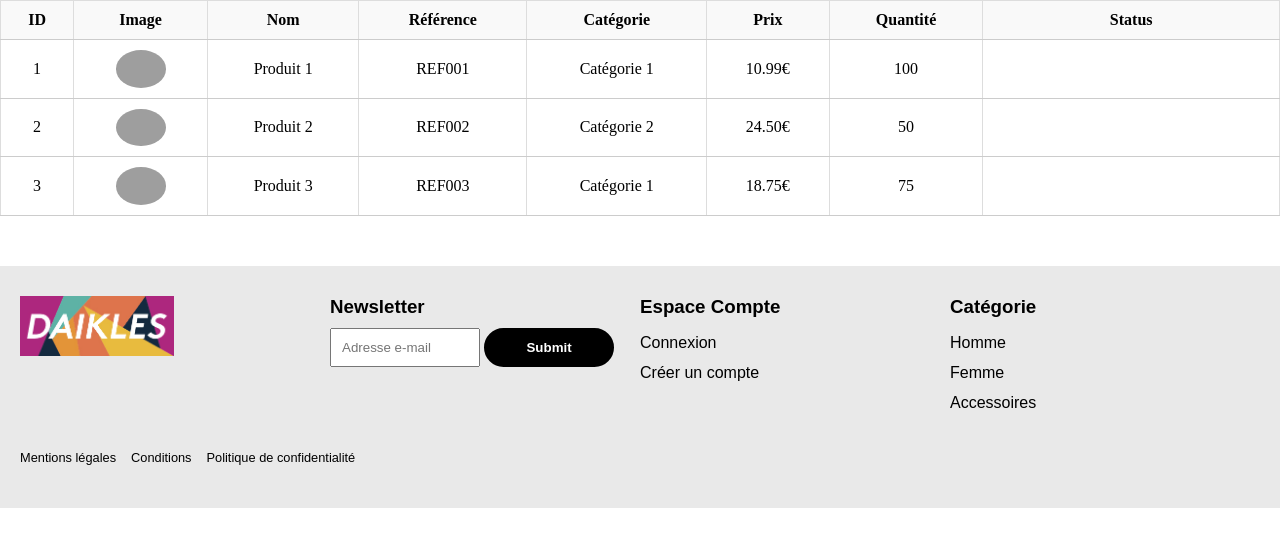
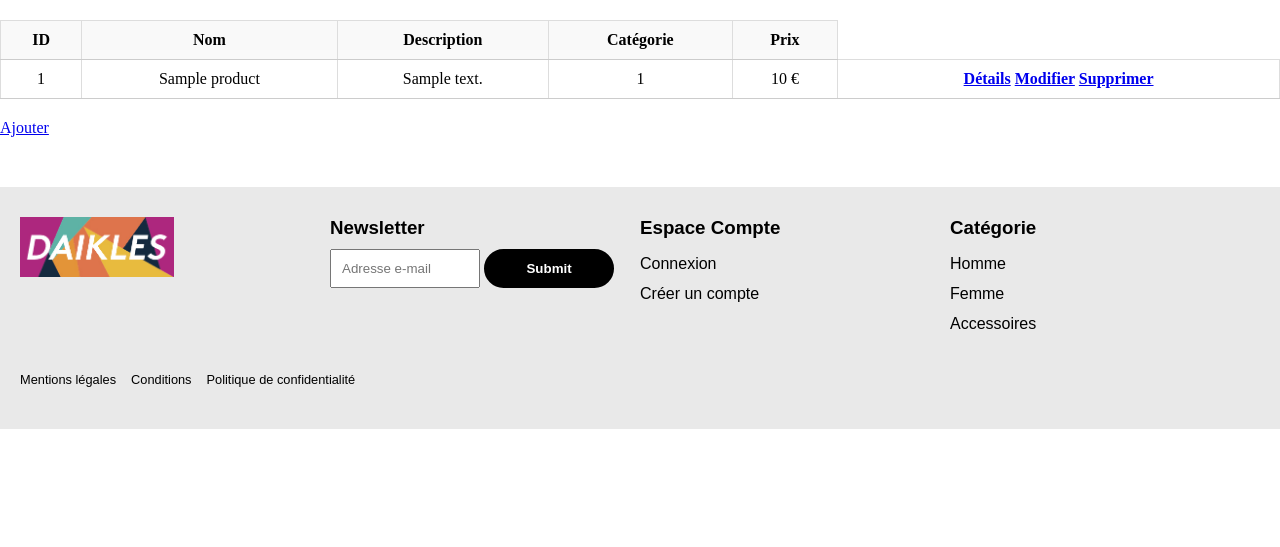
Before and after one commit to damdpz/projet-philiance, a PHP site: page /administration.php in a window 1280 px wide. Shown: the part 86-633 px from the top of the page. Run offline with PHP 8.4, Linux system fonts and the light colour scheme; tables that the repository leaves empty or names only in its code hold one stand-in row (values such as "Sample post"); grey boxes are pictures that could not be loaded.

Commit message:
creation administration(CRUD)

```diff
--- a/administration.php
+++ b/administration.php
@@ -10,6 +10,17 @@ require_once("inc/head.inc.php");
 require_once("inc/nav.inc.php");
 require_once("inc/category.inc.php");
 
+$pdo = get_connection();
+// On écrit notre requête
+$sql = "SELECT * FROM product";
+// On prépare la requête
+$query = $pdo->prepare($sql);
+// On exécute la requête
+$query->execute();
+// On stocke le résultat dans un tableau associatif
+$result = $query->fetchAll(PDO::FETCH_ASSOC);
+
+
 ?>
 
 </main>
@@ -17,46 +28,29 @@ require_once("inc/category.inc.php");
     <table>
         <tr>
             <th>ID</th>
-            <th>Image</th>
+            <!-- <th>Image</th> -->
             <th>Nom</th>
-            <th>Référence</th>
+            <th>Description</th>
             <th>Catégorie</th>
             <th>Prix</th>
-            <th>Quantité</th>
-            <th>Status</th>
         </tr>
+        <?php
+        foreach ($result as $product){
+            ?>
         <tr>
-            <td>1</td>
-            <td><img src="image1.jpg" alt="Image 1"></td>
-            <td>Produit 1</td>
-            <td>REF001</td>
-            <td>Catégorie 1</td>
-            <td>10.99€</td>
-            <td>100</td>
-            <td>En stock</td>
+            <td><?= $product['id']; ?></td>
+            <!-- <td><img src="image1.jpg" alt="Image 1"></td> -->
+            <td><?= $product['name']; ?></td>
+            <td><?= $product['description']; ?></td>
+            <td><?= $product['category_id']; ?></td>
+            <td><?= $product['price']." €"; ?></td>
+            <td><a href="details.php?id=<?= $product['id'] ?>">Détails</a> <a href="edit.php?id=<?= $product['id'] ?>">Modifier</a>  <a href="delete.php?id=<?= $product['id'] ?>">Supprimer</a></td>
         </tr>
-        <tr>
-            <td>2</td>
-            <td><img src="image2.jpg" alt="Image 2"></td>
-            <td>Produit 2</td>
-            <td>REF002</td>
-            <td>Catégorie 2</td>
-            <td>24.50€</td>
-            <td>50</td>
-            <td>En stock</td>
-        </tr>
-        <tr>
-            <td>3</td>
-            <td><img src="image3.jpg" alt="Image 3"></td>
-            <td>Produit 3</td>
-            <td>REF003</td>
-            <td>Catégorie 1</td>
-            <td>18.75€</td>
-            <td>75</td>
-            <td>En rupture de stock</td>
-        </tr>
+        <?php
+        }
+        ?>
     </table>
-
+    <a href="add.php">Ajouter</a>
 </main>
 
 <?php
--- a/assets/css/index.css
+++ b/assets/css/index.css
@@ -39,6 +39,7 @@ nav {
     flex-direction: row;
     align-items: center;
     justify-content: center;
+    margin-bottom: 20px;
 }
 .logo{
     width: 15%;
@@ -284,7 +285,6 @@ footer{
     grid-template-columns: 1fr 1fr 1fr 1fr;
     grid-template-rows: 1fr 50px;
     row-gap: 20px;
-    border-bottom: 2px rgba(125, 125, 125, 0.3);
     /* position: fixed;
   width: 100%; height: auto;
   bottom: 0; */
@@ -480,7 +480,7 @@ footer h3{
         width: 100%;
         height: 80px;
         justify-content: space-between;
-        position: fixed;
+        /* position: fixed; */
         z-index: 3;
         background-color: white;
     }
--- a/inc/init.inc.php
+++ b/inc/init.inc.php
@@ -13,7 +13,7 @@ function get_connection() {
     return $pdo;
 }
     // Lancement de session utilisateur
-    session_start();
+
     // Initialisation de constantes
 
     // Déclarations de certaines variables
--- a/panier.php
+++ b/panier.php
@@ -1,6 +1,8 @@
 <?php
+
 require_once("inc/init.inc.php");
 require_once("inc/function.inc.php");
+
 
 
 // // CODE PROPRE A LA PAGE PHP EN COURS
```
Also changed, not shown: add.php (added, +57 -0 lines), delete.php (added, +19 -0 lines), details.php (added, +57 -0 lines), edit.php (added, +84 -0 lines).
